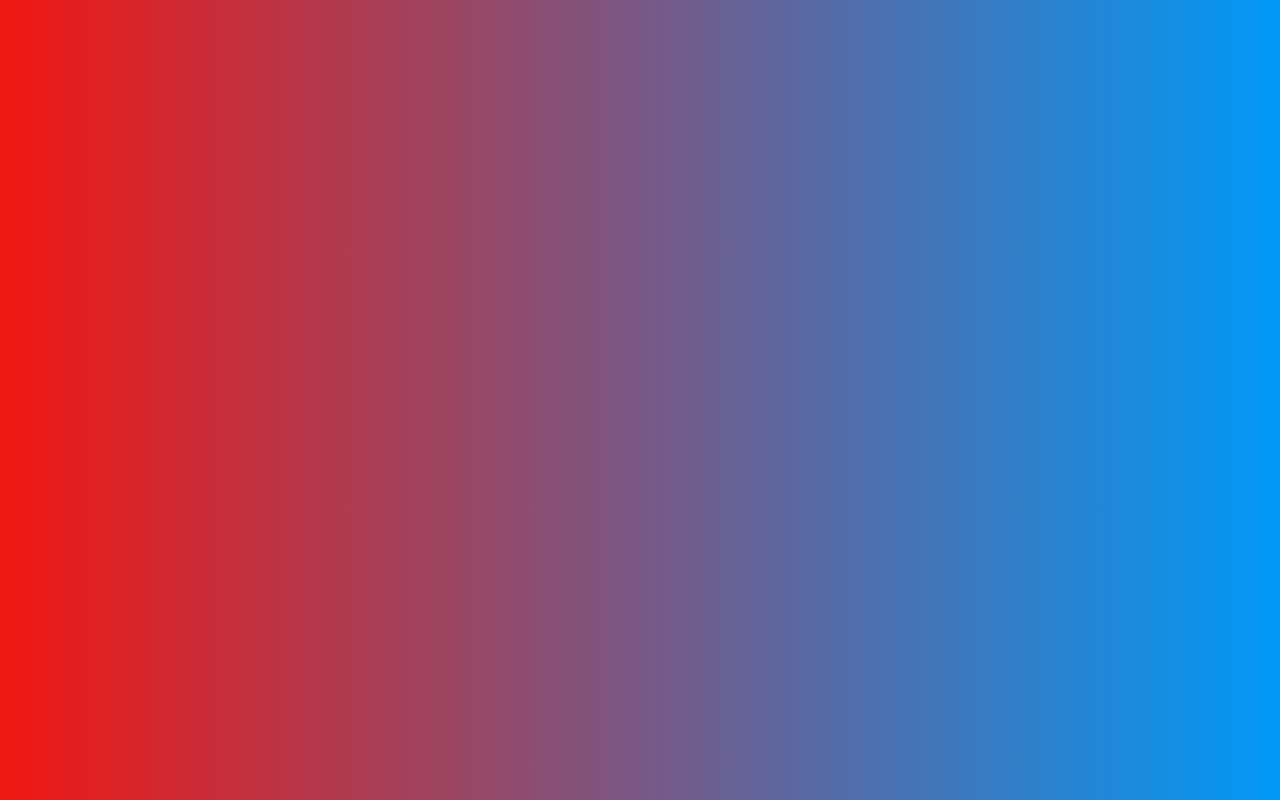
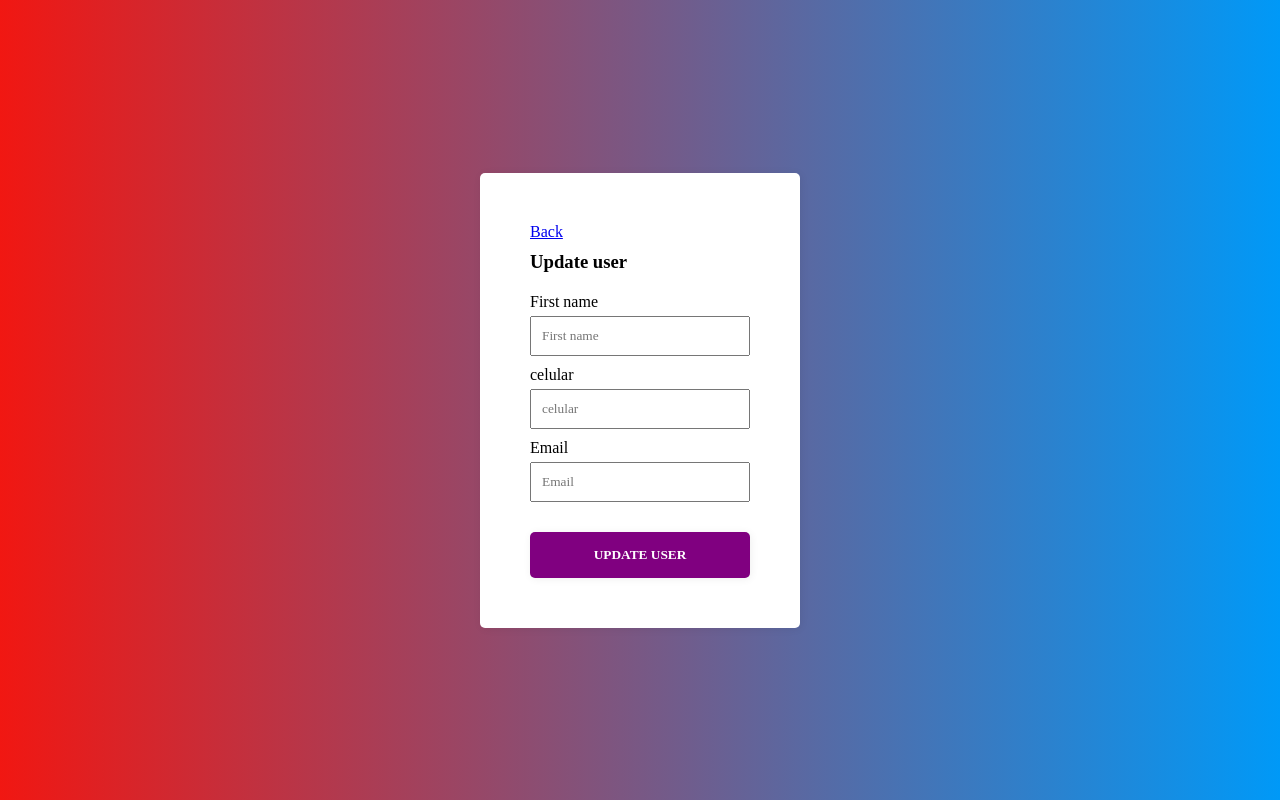
Before and after one commit to thevillas/Proyecto, a React (Create React App) app in the folder front-end/: page /edit/1 in a window 1280 px wide. Before the commit this address had no page. Built offline with nearby package versions, Linux system fonts and the light colour scheme; no server answers.

Commit message:
solucionando error 500 con axios

```diff
--- a/front-end/package.json
+++ b/front-end/package.json
@@ -9,6 +9,7 @@
     "axios": "^1.6.7",
     "react": "^18.2.0",
     "react-dom": "^18.2.0",
+    "react-hot-toast": "^2.4.1",
     "react-router-dom": "^6.22.1",
     "react-scripts": "5.0.1",
     "web-vitals": "^2.1.4"
--- a/front-end/src/App.js
+++ b/front-end/src/App.js
@@ -3,6 +3,9 @@ import Register from "./componentes/Register";
 import Welcome from "./componentes/Welcome";
 import Login from "./componentes/Login";
 import styles from './App.module.css';
+import Add from "./componentes/adduser/Add";
+import Edit from "./componentes/updateuser/Edit";
+import User from "./componentes/getuser/User";
 
 const App = () =>{
   return (
@@ -12,6 +15,9 @@ const App = () =>{
           <Route path="/" element={<Register />} />
           <Route path="/login" element={<Login />} />
           <Route path="/welcome/:id"  element={<Welcome />} />
+          <Route path="/add"  element={<Add />} />
+          <Route path="/edit/:id"  element={<Edit/>} />
+          <Route path="/user"  element={<User />} />
         </Routes>
       </div>
     </BrowserRouter>
--- a/front-end/src/componentes/Login.jsx
+++ b/front-end/src/componentes/Login.jsx
@@ -26,7 +26,7 @@ const Login = () => {
       };
       setLoading(true);
       await axios
-        .post("http://localhost:4000/login", Usuario)
+        .post("http://localhost:4000/log/login", Usuario)
         .then((res) => {
           const { data } = res;
           setMensaje(data.mensaje);
--- a/front-end/src/componentes/Register.jsx
+++ b/front-end/src/componentes/Register.jsx
@@ -33,7 +33,7 @@ const Register = () => {
       };
       setLoading(true);
       await axios
-        .post("http://localhost:4000/register", Usuario)
+        .post("http://localhost:4000/log/register", Usuario)
         .then((res) => {
           const { data } = res;
           setMensaje(data.mensaje);
--- a/front-end/src/componentes/Styles.module.css
+++ b/front-end/src/componentes/Styles.module.css
@@ -55,7 +55,7 @@
                 font-weight: bold;
                 background-color: inherit;
                 font-size: 13px;
-                color: white;
+                color: rgb(0, 0, 0);
             }
         }
 
--- a/front-end/src/componentes/Welcome.jsx
+++ b/front-end/src/componentes/Welcome.jsx
@@ -14,7 +14,7 @@ const Welcome = () => {
   useEffect(() => {
     if (token) {
       axios
-        .get(`http://localhost:4000/user`, {
+        .get(`http://localhost:4000/log/user`, {
           headers: {
             token: token,
           },
--- /dev/null
+++ b/front-end/src/componentes/adduser/Add.jsx
@@ -0,0 +1,64 @@
+import React, { useState } from 'react'
+import { Link, useNavigate } from 'react-router-dom';
+import axios from "axios";
+import "./add.css";
+import toast from 'react-hot-toast';
+
+const Add = () => {
+
+  const users = {
+    nombre:"",
+    celular:"",
+    correo:"",
+    contraseña:""
+  }
+
+  const [user, setUser] = useState(users);
+  const navigate = useNavigate();
+
+  const inputHandler = (e) =>{
+      const {name, value} = e.target;
+      setUser({...user, [name]:value});
+  }
+
+  const submitForm = async(e) =>{
+    e.preventDefault();
+    await axios.post("http://localhost:4000/api/create", user)
+    .then((response)=>{
+       toast.success(response.data.msg, {position:"top-right"})
+       navigate("/")
+    })
+    .catch(error => console.log(error))
+  }
+
+
+  return (
+    <div className='addUser'>
+        <Link to={"/user"}>Back</Link>
+        <h3>Add new user</h3>
+        <form className='addUserForm' onSubmit={submitForm}>
+            <div className="inputGroup">
+                <label htmlFor="fname">First name</label>
+                <input type="text" onChange={inputHandler} id="fname" name="fname" autoComplete='off' placeholder='First name' />
+            </div>
+            <div className="inputGroup">
+                <label htmlFor="celular">celular</label>
+                <input type="text" onChange={inputHandler} id="celular" name="celular" autoComplete='off' placeholder='celular' />
+            </div>
+            <div className="inputGroup">
+                <label htmlFor="email">Email</label>
+                <input type="email" onChange={inputHandler} id="email" name="email" autoComplete='off' placeholder='Email' />
+            </div>
+            <div className="inputGroup">
+                <label htmlFor="password">Password</label>
+                <input type="password" onChange={inputHandler} id="password" name="password" autoComplete='off' placeholder='password' />
+            </div>
+            <div className="inputGroup">
+                <button type="submit">ADD USER</button>
+            </div>
+        </form>
+    </div>
+  )
+}
+
+export default Add
--- /dev/null
+++ b/front-end/src/componentes/adduser/add.css
@@ -0,0 +1,46 @@
+.addUser{
+    width: 25%;
+    background-color: white;
+    box-shadow: 1px 1px 8px rgba(0, 0, 0, 0.065);
+    border-radius: 5px;
+    margin: 50px auto;
+    padding: 50px;
+}
+
+.addUserForm {
+    margin-top: 20px;
+}
+
+.addUserForm .inputGroup{
+    width: 100%;
+    display: flex;
+    flex-direction: column;
+    justify-content: center;
+}
+
+.addUserForm .inputGroup label{
+    margin-bottom: 5px;
+}
+
+.addUserForm .inputGroup input{
+    margin-bottom: 10px;
+    padding: 10px;
+    outline: none;
+}
+
+.addUserForm .inputGroup button{
+    border: 0;
+    outline: none;
+    background-color: purple;
+    color: white;
+    font-weight: 600;
+    padding: 15px;
+    cursor: pointer;
+    border-radius: 5px;
+    box-shadow: 1px 1px 8px rgba(0, 0, 0, 0.065);
+    margin-top: 20px;
+}
+
+.addUser h3{
+    margin-top: 10px;
+}
--- /dev/null
+++ b/front-end/src/componentes/getuser/User.jsx
@@ -0,0 +1,70 @@
+import React, { useEffect, useState } from 'react'
+import axios from "axios";
+import toast from "react-hot-toast";
+import "./user.css";
+import { Link } from 'react-router-dom'
+
+const User = () => {
+
+  const [users, setUsers] = useState([]);
+
+  useEffect(()=>{
+
+    const fetchData = async()=>{
+        const response = await axios.get("http://localhost:4000/api/getall");
+        setUsers(response.data);
+    }
+
+    fetchData();
+
+  },[])
+
+  const deleteUser = async(userId) =>{
+      await axios.delete(`http://localhost:4000/api/delete/${userId}`)
+      .then((respones)=>{
+        setUsers((prevUser)=> prevUser.filter((user)=> user._id !== userId))
+        toast.success(respones.data.msg, {position: 'top-right'})
+      })
+      .catch((error) =>{
+        console.log(error);
+      })
+  }
+
+  return (
+    <div className='userTable'>
+        <Link to={"/add"} className='addButton'>Add User</Link>
+        <table border={1} cellPadding={10} cellSpacing={0}>
+            <thead>
+                <tr>
+                    <th>id</th>
+                    <th>nombre de usuario</th>
+                    <th>celular</th>
+                    <th>correo</th>
+                    <th>acciones</th>
+                </tr>
+            </thead>
+            <tbody>
+                {
+                    users.map((user, index)=>{
+                        return(
+                        <tr key={user._id}>
+                            <td>{index + 1}</td>
+                            <td>{user.fname}</td>
+                            <td>{user.celular}</td>
+                            <td>{user.email}</td>
+                            <td className='actionButtons'>
+                                <button onClick={()=> deleteUser(user._id)}><i className="fa-solid fa-trash"></i></button>
+                                <Link to={`/edit/`+user._id}><i className="fa-solid fa-pen-to-square"></i></Link>
+                            </td>
+                        </tr>
+                        )
+                    })
+                }
+
+            </tbody>
+        </table>
+    </div>
+  )
+}
+
+export default User
--- /dev/null
+++ b/front-end/src/componentes/getuser/user.css
@@ -0,0 +1,55 @@
+.userTable{
+    width: 60%;
+    background-color: white;
+    box-shadow: 1px 1px 8px rgba(0, 0, 0, 0.065);
+    border-radius: 5px;
+    margin: 50px auto;
+    padding: 50px;
+}
+
+.addButton{
+   text-decoration: none;
+   background-color: purple;
+   color: white;
+   font-weight: 500;
+   box-shadow: 1px 1px 8px rgba(0, 0, 0, 0.065);
+   border-radius: 5px;
+   padding: 10px;
+}
+
+.userTable table{
+    width: 100%;
+    margin-top: 30px;
+    border-collapse: collapse;
+
+}
+
+.userTable table thead th{
+    background-color: darkblue;
+    color: white;
+    padding: 10px;
+}
+
+.userTable table tbody td{
+    padding: 10px;
+    text-align: center;
+}
+
+.actionButtons button{
+    border: 0;
+    outline: none;
+    background: red;
+    padding: 8px 10px;
+    color: white;
+    border-radius: 5px;
+    cursor: pointer;
+}
+
+.actionButtons a{
+    background: green;
+    padding: 6px 10px;
+    color: white;
+    border-radius: 5px;
+    margin: 0 10px;
+    text-decoration: none;
+}
--- /dev/null
+++ b/front-end/src/componentes/updateuser/Edit.jsx
@@ -0,0 +1,71 @@
+import React, { useEffect, useState } from 'react'
+import { Link, useNavigate, useParams } from 'react-router-dom';
+import axios from "axios";
+import "../adduser/add.css";
+import toast from 'react-hot-toast';
+
+const Edit = () => {
+
+ const users = {
+    fname: "",
+    celular: "",
+    email: ""
+ }
+
+ const {id} = useParams();
+ const navigate = useNavigate();
+ const [user, setUser] = useState(users);
+
+ const inputChangeHandler = (e) =>{
+    const {name, value} = e.target;
+    setUser({...user, [name]:value});
+    console.log(user);
+ }
+
+ useEffect(()=>{
+    axios.get(`http://localhost:4000/api/getone/${id}`)
+    .then((response)=>{
+        setUser(response.data)
+    })
+    .catch((error)=>{
+        console.log(error);
+    })
+ },[id])
+
+
+ const submitForm = async(e)=>{
+    e.preventDefault();
+    await axios.put(`http://localhost:4000/api/update/${id}`, user)
+    .then((response)=>{
+       toast.success(response.data.msg, {position:"top-right"})
+       navigate("/user")
+    })
+    .catch(error => console.log(error))
+ }
+
+  return (
+    <div className='addUser'>
+        <Link to={"/user"}>Back</Link>
+        <h3>Update user</h3>
+        <form className='addUserForm' onSubmit={submitForm}>
+            <div className="inputGroup">
+                <label htmlFor="fname">First name</label>
+                <input type="text" value={user.fname} onChange={inputChangeHandler} id="fname" name="fname" autoComplete='off' placeholder='First name' />
+            </div>
+            <div className="inputGroup">
+                <label htmlFor="celular">celular</label>
+                <input type="text" value={user.celular} onChange={inputChangeHandler} id="celular" name="celular" autoComplete='off' placeholder='celular' />
+            </div>
+            <div className="inputGroup">
+                <label htmlFor="email">Email</label>
+                <input type="email" value={user.email} onChange={inputChangeHandler} id="email" name="email" autoComplete='off' placeholder='Email' />
+            </div>
+            <div className="inputGroup">
+                <button type="submit">UPDATE USER</button>
+            </div>
+        </form>
+    </div>
+  )
+}
+
+export default Edit
--- a/front-end/src/index.js
+++ b/front-end/src/index.js
@@ -1,13 +1,15 @@
 import React from 'react';
 import ReactDOM from 'react-dom';
 import App from './App';
+import {Toaster} from "react-hot-toast";
 
 
 const root = ReactDOM.createRoot(document.getElementById('root'));
 root.render(
-
+    <React.StrictMode>
     <App />
-
+    <Toaster/>
+</React.StrictMode>
 );
 
 // If you want to start measuring performance in your app, pass a function
```
Also changed, not shown: 2 other files (tests, documents, lock files or other folders).
